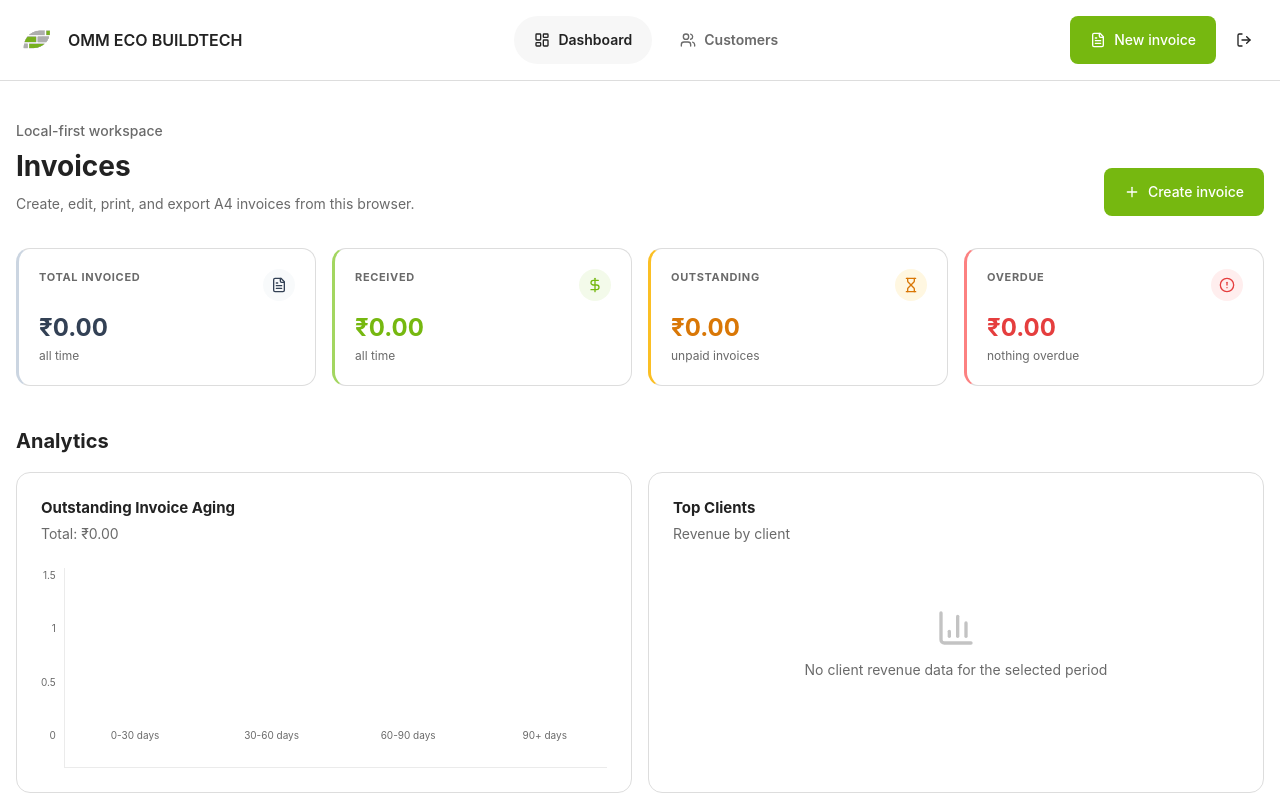
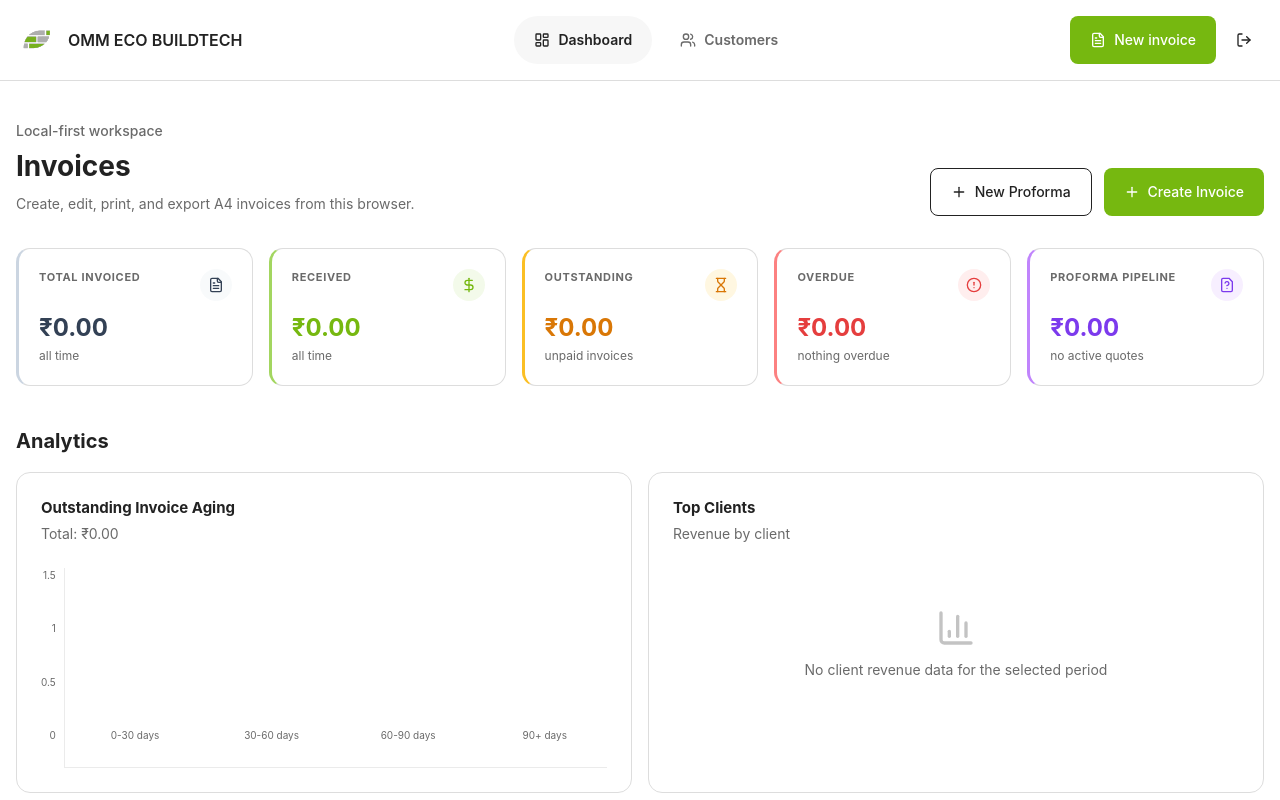
Before and after one commit to bindhaniexe/ecobuilt-invoice-gen, a Next.js app: page / in a window 1280 px wide. Shown: the top 800 px of the page. Built offline with nearby package versions, Linux system fonts and the light colour scheme.

Commit message:
Added Proforma Invoice

```diff
--- a/src/components/dashboard/dashboard-page.tsx
+++ b/src/components/dashboard/dashboard-page.tsx
@@ -7,6 +7,8 @@ import {
   BarChart3,
   DollarSign,
   Edit,
+  FileCheck,
+  FileQuestion,
   FileText,
   Hourglass,
   Plus,
@@ -15,7 +17,8 @@ import {
 } from "lucide-react";
 import type { LucideIcon } from "lucide-react";
 
-import type { Invoice, PaymentStatus } from "@/domain/invoices/types";
+import type { Invoice, InvoiceType, PaymentStatus } from "@/domain/invoices/types";
+import { generateInvoiceNumber } from "@/domain/invoices/numbering";
 import { useInvoices } from "@/hooks/use-local-data";
 import { formatCurrency, formatDate } from "@/lib/utils";
 import { Badge } from "@/components/ui/badge";
@@ -52,7 +55,13 @@ function computeAgingBuckets(invoices: Invoice[]): AgingBucket[] {
   ];
 
   for (const inv of invoices) {
-    if (inv.paymentStatus === "paid" || inv.paymentStatus === "draft") continue;
+    if (
+      inv.paymentStatus === "paid" ||
+      inv.paymentStatus === "draft" ||
+      inv.invoiceType === "proforma"
+    ) {
+      continue;
+    }
     const days = Math.floor(
       (now - new Date(inv.issueDate).getTime()) / (1000 * 60 * 60 * 24),
     );
@@ -74,6 +83,7 @@ interface ClientRevenue {
 function computeTopClients(invoices: Invoice[], limit = 5): ClientRevenue[] {
   const map = new Map<string, number>();
   for (const inv of invoices) {
+    if (inv.invoiceType === "proforma") continue;
     const name = inv.customerSnapshot.name || "Manual";
     map.set(name, (map.get(name) ?? 0) + inv.totals.grandTotal);
   }
@@ -88,25 +98,44 @@ function computeTopClients(invoices: Invoice[], limit = 5): ClientRevenue[] {
 export function DashboardPage() {
   const [query, setQuery] = useState("");
   const [status, setStatus] = useState<PaymentStatus | "all">("all");
-  const { invoices, loading, error, remove, reset } = useInvoices({
+  const [typeFilter, setTypeFilter] = useState<"all" | "tax-invoice" | "proforma">("all");
+  const { invoices, loading, error, remove, reset, repository, refresh } = useInvoices({
     query,
     status,
   });
 
+  const filteredInvoices = useMemo(() => {
+    return invoices.filter((inv) => {
+      if (typeFilter === "all") return true;
+      if (typeFilter === "tax-invoice") return inv.invoiceType !== "proforma";
+      return inv.invoiceType === "proforma";
+    });
+  }, [invoices, typeFilter]);
+
   const stats = useMemo(() => {
-    const totalInvoiced = invoices.reduce(
+    // Filter invoices by type first
+    const taxInvoices = invoices.filter((inv) => inv.invoiceType !== "proforma");
+    const proformaInvoices = invoices.filter((inv) => inv.invoiceType === "proforma");
+
+    const totalInvoiced = taxInvoices.reduce(
       (sum, inv) => sum + inv.totals.grandTotal,
       0,
     );
-    const received = invoices.reduce((sum, inv) => sum + inv.amountPaid, 0);
-    const outstanding = invoices.reduce(
+    const received = taxInvoices.reduce((sum, inv) => sum + inv.amountPaid, 0);
+    const outstanding = taxInvoices.reduce(
       (sum, inv) => sum + inv.totals.balanceDue,
       0,
     );
-    const overdueInvoices = invoices.filter(
+    const overdueInvoices = taxInvoices.filter(
       (inv) => inv.paymentStatus === "overdue",
     );
     const overdue = overdueInvoices.reduce(
+      (sum, inv) => sum + inv.totals.balanceDue,
+      0,
+    );
+
+    // Proforma Pipeline (active/pending quotes)
+    const proformaPipeline = proformaInvoices.reduce(
       (sum, inv) => sum + inv.totals.balanceDue,
       0,
     );
@@ -117,6 +146,8 @@ export function DashboardPage() {
       outstanding,
       overdue,
       overdueCount: overdueInvoices.length,
+      proformaPipeline,
+      proformaCount: proformaInvoices.length,
     };
   }, [invoices]);
 
@@ -143,16 +174,24 @@ export function DashboardPage() {
             Create, edit, print, and export A4 invoices from this browser.
           </p>
         </div>
-        <Button asChild>
-          <Link href="/invoices/new">
-            <Plus className="h-4 w-4" aria-hidden="true" />
-            Create invoice
-          </Link>
-        </Button>
+        <div className="flex flex-wrap gap-3">
+          <Button asChild variant="secondary">
+            <Link href="/invoices/new?type=proforma">
+              <Plus className="h-4 w-4" aria-hidden="true" />
+              New Proforma
+            </Link>
+          </Button>
+          <Button asChild>
+            <Link href="/invoices/new?type=tax-invoice">
+              <Plus className="h-4 w-4" aria-hidden="true" />
+              Create Invoice
+            </Link>
+          </Button>
+        </div>
       </div>
 
       {/* ── Stat Cards ── */}
-      <section className="grid gap-4 md:grid-cols-4" aria-label="Invoice summary">
+      <section className="grid gap-4 sm:grid-cols-2 lg:grid-cols-5" aria-label="Invoice summary">
         <StatCard
           label="Total Invoiced"
           value={formatCurrency(stats.totalInvoiced)}
@@ -188,6 +227,18 @@ export function DashboardPage() {
           icon={AlertCircle}
           accentColor="#e53e3e"
           borderColor="#fc8181"
+        />
+        <StatCard
+          label="Proforma Pipeline"
+          value={formatCurrency(stats.proformaPipeline)}
+          subtitle={
+            stats.proformaCount === 0
+              ? "no active quotes"
+              : `${stats.proformaCount} active quotes`
+          }
+          icon={FileQuestion}
+          accentColor="#7c3aed"
+          borderColor="#c084fc"
         />
       </section>
 
@@ -239,7 +290,17 @@ export function DashboardPage() {
             />
           </div>
           <Select
-            className="md:w-56"
+            className="md:w-48"
+            value={typeFilter}
+            onChange={(event) => setTypeFilter(event.target.value as "all" | "tax-invoice" | "proforma")}
+            aria-label="Filter by type"
+          >
+            <option value="all">All types</option>
+            <option value="tax-invoice">Tax Invoices</option>
+            <option value="proforma">Proforma Invoices</option>
+          </Select>
+          <Select
+            className="md:w-48"
             value={status}
             onChange={(event) => setStatus(event.target.value as PaymentStatus | "all")}
             aria-label="Filter by status"
@@ -284,11 +345,20 @@ export function DashboardPage() {
                     Loading invoices...
                   </td>
                 </tr>
-              ) : invoices.length ? (
-                invoices.map((invoice) => (
+              ) : filteredInvoices.length ? (
+                filteredInvoices.map((invoice) => (
                   <tr key={invoice.id} className="border-b border-hairline-soft">
                     <td className="py-4 pr-4 font-semibold text-ink">
-                      {invoice.invoiceNumber}
+                      <div className="flex flex-col gap-1 items-start">
+                        <span>{invoice.invoiceNumber}</span>
+                        <span className={`text-[9px] px-1.5 py-0.5 rounded border leading-none font-semibold ${
+                          invoice.invoiceType === "proforma"
+                            ? "bg-[#faf5ff] text-[#6b21a8] border-[#e9d5ff]"
+                            : "bg-[#f8fafc] text-[#475569] border-[#e2e8f0]"
+                        }`}>
+                          {invoice.invoiceType === "proforma" ? "Proforma" : "Tax Invoice"}
+                        </span>
+                      </div>
                     </td>
                     <td className="py-4 pr-4">{invoice.customerSnapshot.name || "Manual"}</td>
                     <td className="py-4 pr-4">{formatDate(invoice.issueDate)}</td>
@@ -302,6 +372,37 @@ export function DashboardPage() {
                     </td>
                     <td className="py-4">
                       <div className="flex justify-end gap-2">
+                        {invoice.invoiceType === "proforma" && (
+                          <Button
+                            variant="ghost"
+                            size="icon"
+                            title="Convert to Tax Invoice"
+                            aria-label="Convert to Tax Invoice"
+                            onClick={async () => {
+                              if (!repository) return;
+                              if (window.confirm(`Convert Proforma ${invoice.invoiceNumber} to a Tax Invoice?`)) {
+                                const allInvoices = await repository.list();
+                                const existing = allInvoices.map((record) => record.invoiceNumber);
+                                const nextType: InvoiceType = "tax-invoice";
+                                const generatedNum = generateInvoiceNumber(
+                                  new Date(invoice.issueDate),
+                                  existing,
+                                  nextType
+                                );
+                                const updatedInvoice: Invoice = {
+                                  ...invoice,
+                                  invoiceType: nextType,
+                                  invoiceNumber: generatedNum,
+                                  updatedAt: new Date().toISOString()
+                                };
+                                await repository.update(invoice.id, updatedInvoice);
+                                await refresh();
+                              }
+                            }}
+                          >
+                            <FileCheck className="h-4 w-4 text-[#76b810]" aria-hidden="true" />
+                          </Button>
+                        )}
                         <Button asChild variant="ghost" size="icon" aria-label="Edit invoice">
                           <Link href={`/invoices/${invoice.id}/edit`}>
                             <Edit className="h-4 w-4" aria-hidden="true" />
--- a/src/components/invoices/invoice-editor-page.tsx
+++ b/src/components/invoices/invoice-editor-page.tsx
@@ -4,6 +4,7 @@ import Link from "next/link";
 import { useRouter } from "next/navigation";
 import { useEffect, useRef, useState } from "react";
 import {
+  AlertCircle,
   ArrowLeft,
   Download,
   FileCheck,
@@ -19,11 +20,13 @@ import {
   defaultCompany,
   OMM_BANK_DETAILS,
 } from "@/domain/invoices/factories";
+import { generateInvoiceNumber } from "@/domain/invoices/numbering";
 import { invoiceSchema } from "@/domain/invoices/schemas";
 import type {
   CompanyDetails,
   CustomerDetails,
   Invoice,
+  InvoiceType,
   PaymentMethod,
   PaymentStatus,
 } from "@/domain/invoices/types";
@@ -60,6 +63,7 @@ export function InvoiceEditorPage({ invoiceId }: { invoiceId?: string }) {
   const { repository: invoiceRepository } = useInvoices();
   const { customers } = useCustomers();
   const [invoice, setInvoice] = useState<Invoice | null>(null);
+  const [existingInvoiceNumbers, setExistingInvoiceNumbers] = useState<string[]>([]);
   const [loading, setLoading] = useState(true);
   const [saving, setSaving] = useState(false);
   const [exporting, setExporting] = useState(false);
@@ -77,23 +81,27 @@ export function InvoiceEditorPage({ invoiceId }: { invoiceId?: string }) {
       setFormError("");
 
       try {
+        const allInvoices = await activeRepository.list();
+        const existing = allInvoices.map((record) => record.invoiceNumber);
+        if (!cancelled) setExistingInvoiceNumbers(existing);
+
         if (invoiceId) {
-          const existing = await activeRepository.getById(invoiceId);
+          const existingInvoice = allInvoices.find((record) => record.id === invoiceId);
           if (!cancelled) {
             setInvoice(
-              existing
+              existingInvoice
                 ? {
-                    ...existing,
+                    ...existingInvoice,
                     company: defaultCompany,
                   }
                 : null,
             );
           }
         } else {
-          const existingNumbers = (await activeRepository.list()).map(
-            (record) => record.invoiceNumber,
-          );
-          if (!cancelled) setInvoice(createInvoiceDraft(existingNumbers));
+          const typeParam = typeof window !== "undefined" && new URLSearchParams(window.location.search).get("type") === "proforma"
+            ? "proforma"
+            : "tax-invoice";
+          if (!cancelled) setInvoice(createInvoiceDraft(existing, typeParam));
         }
       } catch (error) {
         if (!cancelled) {
@@ -212,6 +220,31 @@ export function InvoiceEditorPage({ invoiceId }: { invoiceId?: string }) {
               </p>
             </div>
             <div className="flex flex-wrap gap-3">
+              {invoice.invoiceType === "proforma" && (
+                <Button
+                  type="button"
+                  variant="secondary"
+                  onClick={() => {
+                    updateInvoice((current) => {
+                      const nextType = "tax-invoice";
+                      const generatedNum = generateInvoiceNumber(
+                        new Date(current.issueDate),
+                        existingInvoiceNumbers,
+                        nextType
+                      );
+                      return {
+                        ...current,
+                        invoiceType: nextType,
+                        invoiceNumber: generatedNum,
+                      };
+                    });
+                    setMessage("Converted to Tax Invoice. Save to persist changes.");
+                  }}
+                >
+                  <FileCheck className="h-4 w-4" aria-hidden="true" />
+                  Convert to Tax Invoice
+                </Button>
+              )}
               <Button type="button" variant="secondary" onClick={() => window.print()}>
                 <Printer className="h-4 w-4" aria-hidden="true" />
                 Print
@@ -244,6 +277,40 @@ export function InvoiceEditorPage({ invoiceId }: { invoiceId?: string }) {
             {message}
           </div>
         ) : null}
+        {invoice.invoiceType === "proforma" && (
+          <div className="mt-4 flex flex-col md:flex-row justify-between items-start md:items-center gap-4 rounded-md border border-[#fbbf24] bg-[#fffbeb] p-4 text-sm text-[#92400e]">
+            <div className="flex items-center gap-2">
+              <AlertCircle className="h-5 w-5 text-[#d97706] shrink-0" aria-hidden="true" />
+              <span>
+                This is a <strong>Proforma Invoice</strong> (Quote/Estimate). It uses prefix <code>PI-</code>, does not increment official tax sequence numbers, and is excluded from actual revenue dashboard analytics.
+              </span>
+            </div>
+            <Button
+              type="button"
+              size="sm"
+              variant="secondary"
+              className="min-h-9 h-9 px-3 shrink-0"
+              onClick={() => {
+                updateInvoice((current) => {
+                  const nextType = "tax-invoice";
+                  const generatedNum = generateInvoiceNumber(
+                    new Date(current.issueDate),
+                    existingInvoiceNumbers,
+                    nextType
+                  );
+                  return {
+                    ...current,
+                    invoiceType: nextType,
+                    invoiceNumber: generatedNum,
+                  };
+                });
+                setMessage("Converted to Tax Invoice. Save to persist changes.");
+              }}
+            >
+              Convert to Tax Invoice
+            </Button>
+          </div>
+        )}
       </div>
 
       <div className="app-section flex flex-col gap-6">
@@ -251,6 +318,30 @@ export function InvoiceEditorPage({ invoiceId }: { invoiceId?: string }) {
           <section className="section-panel p-5 md:p-6">
             <SectionHeading title="Invoice details" />
             <div className="grid gap-4 md:grid-cols-2">
+              <Field label="Invoice type" htmlFor="invoice-type">
+                <Select
+                  id="invoice-type"
+                  value={invoice.invoiceType}
+                  onChange={(event) => {
+                    const nextType = event.target.value as InvoiceType;
+                    updateInvoice((current) => {
+                      const generatedNum = generateInvoiceNumber(
+                        new Date(current.issueDate),
+                        existingInvoiceNumbers,
+                        nextType
+                      );
+                      return {
+                        ...current,
+                        invoiceType: nextType,
+                        invoiceNumber: generatedNum,
+                      };
+                    });
+                  }}
+                >
+                  <option value="tax-invoice">Tax Invoice</option>
+                  <option value="proforma">Proforma Invoice</option>
+                </Select>
+              </Field>
               <Field label="Invoice number" htmlFor="invoice-number">
                 <Input
                   id="invoice-number"
--- a/src/components/invoices/invoice-template.tsx
+++ b/src/components/invoices/invoice-template.tsx
@@ -87,7 +87,9 @@ export function InvoiceTemplate({
             </div>
           </div>
           <div className="text-right">
-            <h1 className="text-[28px] font-bold leading-none text-ink">Invoice</h1>
+            <h1 className="text-[28px] font-bold leading-none text-ink">
+              {invoice.invoiceType === "proforma" ? "Proforma Invoice" : "Tax Invoice"}
+            </h1>
             <p
               className="mt-3 px-4 py-2 text-[12px] font-semibold text-ink"
               style={{ backgroundColor: "#f7f7f7", borderRadius: "9999px" }}
--- a/src/domain/invoices/numbering.ts
+++ b/src/domain/invoices/numbering.ts
@@ -1,4 +1,9 @@
-export function getIndianFinancialYear(date: Date): {
+import type { InvoiceType } from "./types";
+
+export function getIndianFinancialYear(
+  date: Date,
+  type: InvoiceType = "tax-invoice",
+): {
   startYear: number;
   endYearShort: string;
   prefix: string;
@@ -7,19 +12,24 @@ export function getIndianFinancialYear(date: Date): {
   const calendarYear = date.getFullYear();
   const startYear = month >= 3 ? calendarYear : calendarYear - 1;
   const endYearShort = String((startYear + 1) % 100).padStart(2, "0");
+  const prefix =
+    type === "proforma"
+      ? `PI-${startYear}-${endYearShort}`
+      : `INV-${startYear}-${endYearShort}`;
 
   return {
     startYear,
     endYearShort,
-    prefix: `INV-${startYear}-${endYearShort}`,
+    prefix,
   };
 }
 
 export function generateInvoiceNumber(
   date: Date,
   existingInvoiceNumbers: string[],
+  type: InvoiceType = "tax-invoice",
 ): string {
-  const { prefix } = getIndianFinancialYear(date);
+  const { prefix } = getIndianFinancialYear(date, type);
   const maxSequence = existingInvoiceNumbers.reduce((max, invoiceNumber) => {
     if (!invoiceNumber.startsWith(`${prefix}-`)) return max;
     const sequence = Number(invoiceNumber.slice(prefix.length + 1));
--- a/src/domain/invoices/schemas.ts
+++ b/src/domain/invoices/schemas.ts
@@ -1,4 +1,6 @@
 import { z } from "zod";
+
+import type { Customer, Invoice } from "./types";
 
 export const paymentStatusSchema = z.enum(["draft", "pending", "paid", "overdue"]);
 export const paymentMethodSchema = z.enum([
@@ -55,9 +57,12 @@ export const invoiceTotalsSchema = z.object({
   amountInWords: z.string(),
 });
 
+export const invoiceTypeSchema = z.enum(["tax-invoice", "proforma"]);
+
 export const invoiceSchema = z.object({
   id: z.string().min(1),
   invoiceNumber: z.string().min(1, "Invoice number is required"),
+  invoiceType: invoiceTypeSchema.default("tax-invoice"),
   issueDate: z.string().min(1, "Invoice date is required"),
   paymentMethod: paymentMethodSchema,
   paymentStatus: paymentStatusSchema,
@@ -75,7 +80,7 @@ export const invoiceSchema = z.object({
   updatedAt: z.string().min(1),
 });
 
-export const customerListSchema = z.array(customerSchema);
-export const invoiceListSchema = z.array(invoiceSchema);
+export const customerListSchema: z.ZodType<Customer[]> = z.array(customerSchema);
+export const invoiceListSchema: z.ZodType<Invoice[]> = z.array(invoiceSchema) as unknown as z.ZodType<Invoice[]>;
 
 export type InvoiceFormValues = z.infer<typeof invoiceSchema>;
--- a/src/domain/invoices/types.ts
+++ b/src/domain/invoices/types.ts
@@ -1,3 +1,5 @@
+export type InvoiceType = "tax-invoice" | "proforma";
+
 export type PaymentStatus = "draft" | "pending" | "paid" | "overdue";
 
 export type PaymentMethod =
@@ -60,6 +62,7 @@ export interface InvoiceTotals {
 export interface Invoice {
   id: string;
   invoiceNumber: string;
+  invoiceType: InvoiceType;
   issueDate: string;
   paymentMethod: PaymentMethod;
   paymentStatus: PaymentStatus;
```
Also changed, not shown: src/domain/invoices/factories.ts (+7 -2 lines), 1 other file (tests, documents, lock files or other folders).
